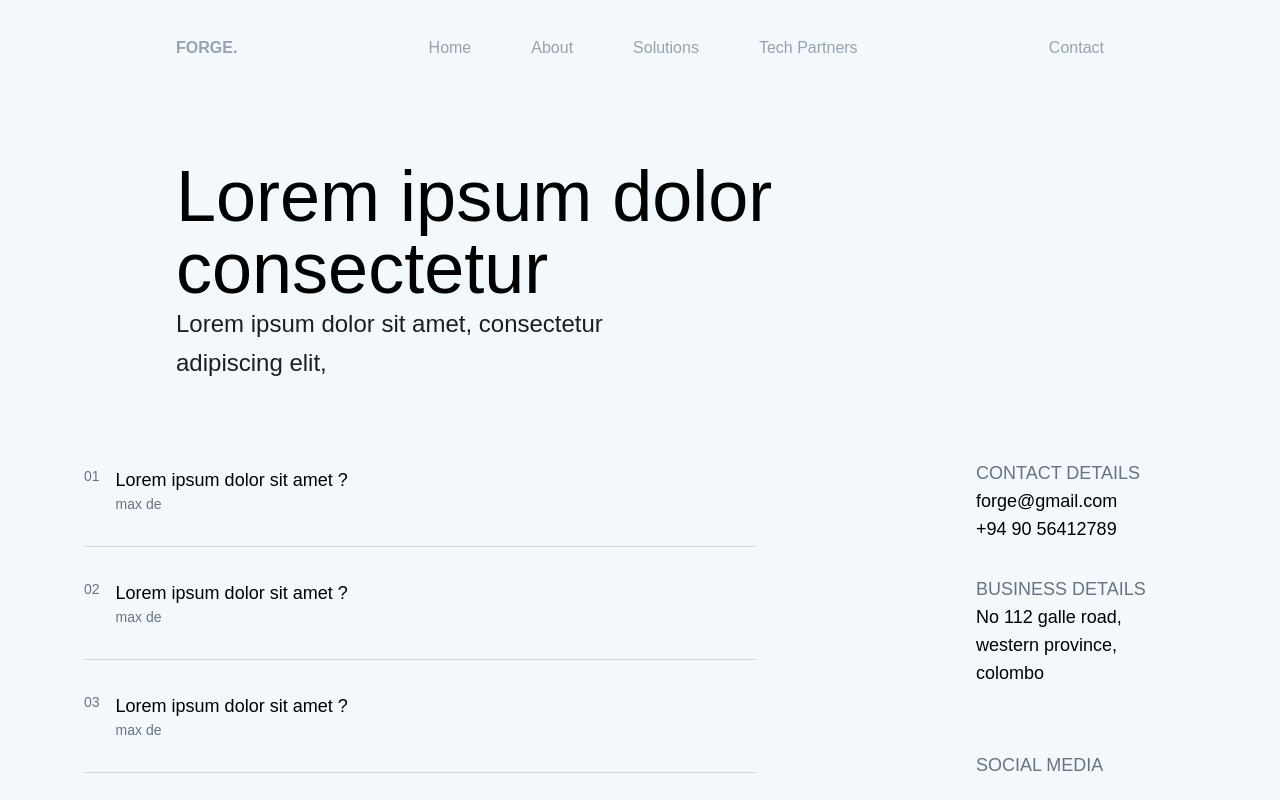
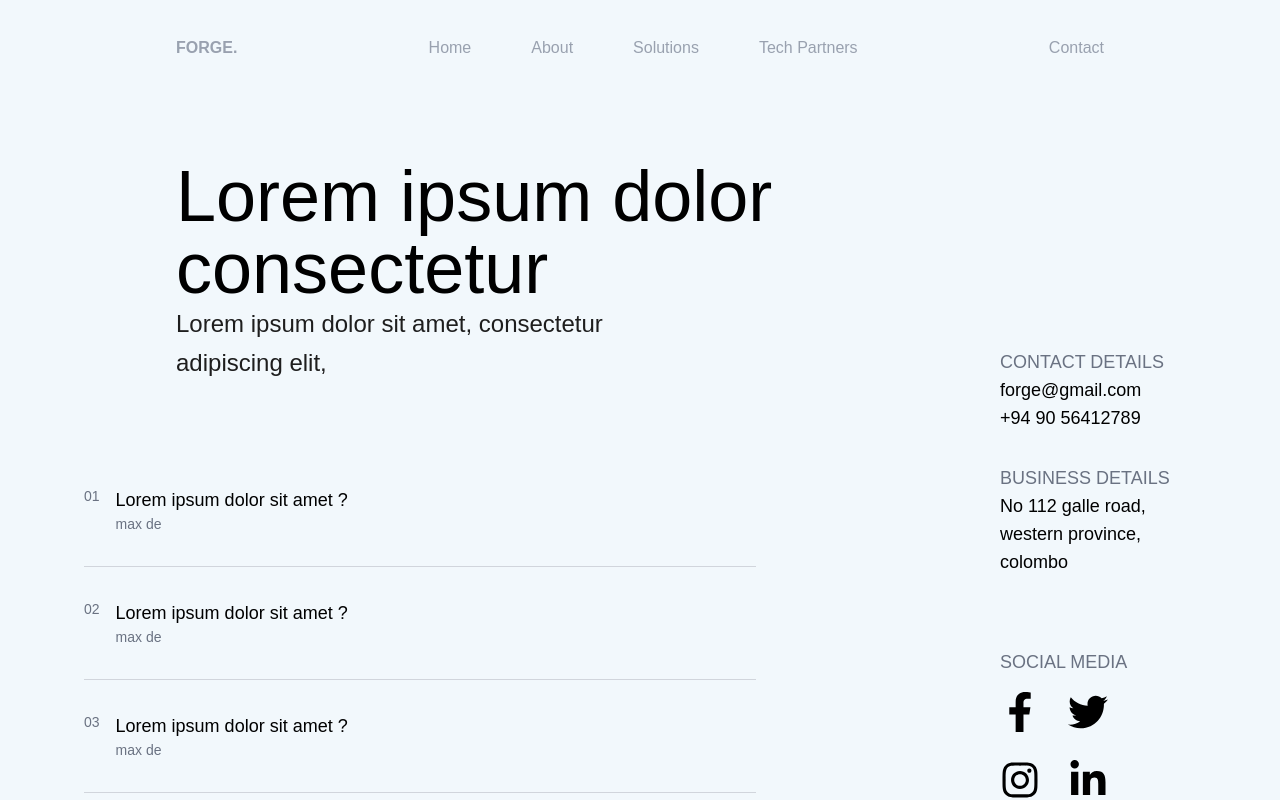
Before and after one commit to rashmikaz/forge, a Next.js app: page /contact in a window 1280 px wide. Shown: the top 800 px of the page. Built offline with nearby package versions, Linux system fonts and the light colour scheme; a web font is replaced by a local one.

Commit message:
add icon

```diff
--- a/src/app/contact/page.jsx
+++ b/src/app/contact/page.jsx
@@ -1,16 +1,20 @@
 import Button from "../components/Button";
+import {
+  FaFacebookF,
+  FaTwitter,
+  FaInstagram,
+  FaLinkedinIn,
+} from "react-icons/fa";
 
 const page = () => {
   return (
-    <div className="pt-25 pl-44 pr-44">
+    <div className="pt-25 pl-44 pr-44 ">
       <h1 className="w-160 text-7xl ">Lorem ipsum dolor consectetur </h1>
       <p className="w-130 text-2xl pb-8 text-[#1E1E1E] leading-relaxed">
         Lorem ipsum dolor sit amet, consectetur adipiscing elit,
       </p>
 
-      {/* contact form */}
-
-      <div className="max-w-2xl mx-auto py-10 relative right-55 bottom-5">
+      <div className="max-w-2xl mx-auto py-10 relative right-55 bottom-0">
         <div className="border-b border-gray-300 py-8">
           <div className="flex items-start gap-4">
             <span className="text-sm text-gray-500">01</span>
@@ -72,9 +76,7 @@ const page = () => {
         </div>
       </div>
 
-      {/* contact details */}
-
-      <div className="w-52 relative left-200 bottom-150">
+      <aside className="w-52 absolute left-250 bottom-0">
         <div className="pb-8">
           <h3 className="text-lg text-gray-500">CONTACT DETAILS</h3>
           <h3 className="text-lg text-black-500">forge@gmail.com</h3>
@@ -89,12 +91,59 @@ const page = () => {
         </div>
 
         <div className="pb-8"></div>
-        <h3 className="text-lg text-gray-500">SOCIAL MEDIA</h3>
-      </div>
 
-      <div className="absolute top-190 left-60">
+        <h3 className="text-lg text-gray-500 mt-2">SOCIAL MEDIA</h3>
+
+        <div className="flex gap-7 mb-4 mt-4">
+          <a
+            href="https://facebook.com"
+            target="_blank"
+            rel="noopener noreferrer"
+          >
+            <FaFacebookF
+              size={40}
+              className="hover:text-blue-600 transition-colors duration-300"
+            />
+          </a>
+          <a
+            href="https://twitter.com"
+            target="_blank"
+            rel="noopener noreferrer"
+          >
+            <FaTwitter
+              size={40}
+              className="hover:text-blue-400 transition-colors duration-300"
+            />
+          </a>
+        </div>
+
+        <div className="flex gap-7 mt-7">
+          <a
+            href="https://instagram.com"
+            target="_blank"
+            rel="noopener noreferrer"
+          >
+            <FaInstagram
+              size={40}
+              className="hover:text-pink-500 transition-colors duration-300"
+            />
+          </a>
+          <a
+            href="https://linkedin.com"
+            target="_blank"
+            rel="noopener noreferrer"
+          >
+            <FaLinkedinIn
+              size={40}
+              className="hover:text-blue-700 transition-colors duration-300"
+            />
+          </a>
+        </div>
+      </aside>
+
+      {/* <div className="absolute top-190 left-60">
         <Button />
-      </div>
+      </div> */}
     </div>
   );
 };
```
